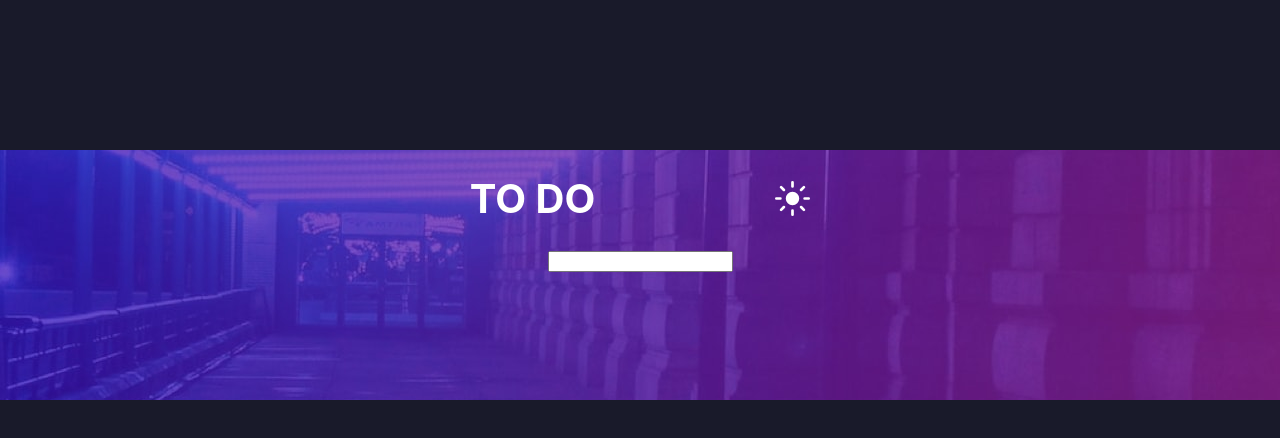
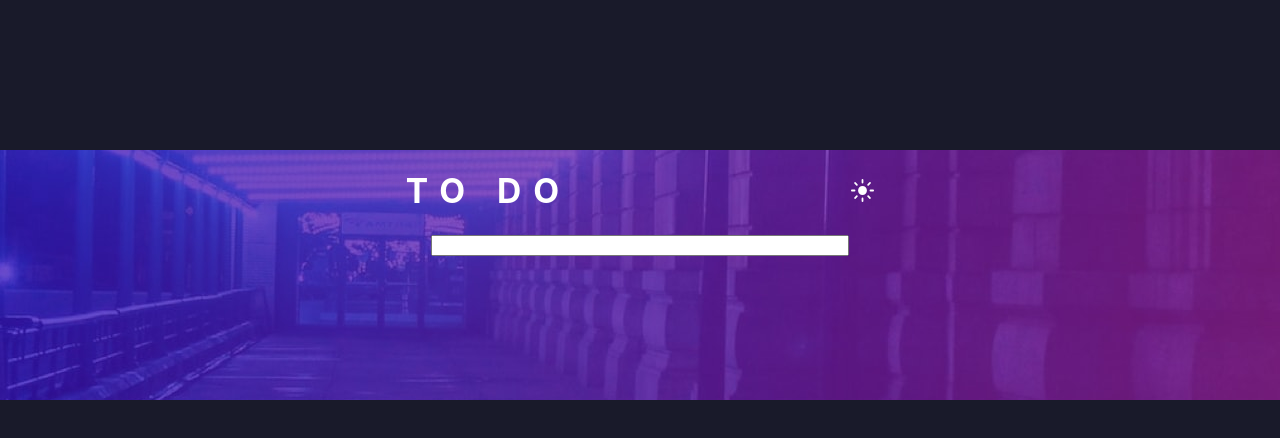
Before and after one commit to marcusdevel/To_do_list, a React (Vite) app in the folder To_do_list/: page / in a window 1280 px wide. Shown: the top 438 px of the page. Built offline with nearby package versions, Linux system fonts and the light colour scheme.

Commit message:
aumento na width do input, gap entre TODO e icon-sun, diminuição do tamanho de icon.

```diff
--- a/To_do_list/src/App.css
+++ b/To_do_list/src/App.css
@@ -5,25 +5,28 @@
   text-align: center;
 }
 .title {
-  font-size: 2.5rem;
+  font-size: 2.1rem;
   color: #fff;
   text-transform: uppercase;
+  letter-spacing: 0.75rem;
 }
-.header{
+input {
+  width: 32%;
+}
+.header {
   background-image: url("./assets/img/bg-desktop-dark.jpg");
   height: 250px;
   background-repeat: no-repeat;
-
 }
 .App-header {
   display: flex;
   justify-content: center;
   align-items: center;
-  gap: 180px;
+  gap: 280px;
 }
 .icon {
-  width: 35px;
-  height: 35px;
+  width: 23px;
+  height: 23px;
 }
 .logo:hover {
   filter: drop-shadow(0 0 2em #646cffaa);
```
